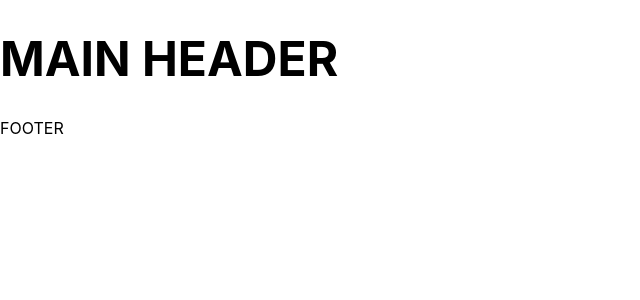
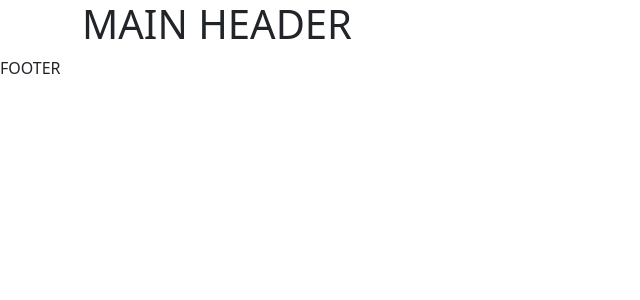
Before and after one commit to Central-core-code/central-core, a Next.js app: page / in a window 1280 px wide. Shown: the top 300 px of the page, without its empty margins (0-640 px from the left). Built offline with nearby package versions, Linux system fonts and the light colour scheme.

Commit message:
add bootstrap

```diff
--- a/package.json
+++ b/package.json
@@ -8,6 +8,7 @@
     "start": "next start"
   },
   "dependencies": {
+    "bootstrap": "^5.0.0-beta1",
     "next": "10.0.5",
     "react": "17.0.1",
     "react-dom": "17.0.1",
--- a/pages/_app.js
+++ b/pages/_app.js
@@ -1,5 +1,5 @@
 import "../styles/index.scss";
-
+import "bootstrap/dist/css/bootstrap.min.css";
 function MyApp({ Component, pageProps }) {
   return <Component {...pageProps} />;
 }
--- a/pages/index.js
+++ b/pages/index.js
@@ -9,7 +9,9 @@ export default function Home() {
       </Head>
 
       <main>
-        <h1>MAIN HEADER</h1>
+        <div className="container">
+          <h1>MAIN HEADER</h1>
+        </div>
       </main>
 
       <footer>FOOTER</footer>
```
Also changed, not shown: 1 other file (tests, documents, lock files or other folders).
